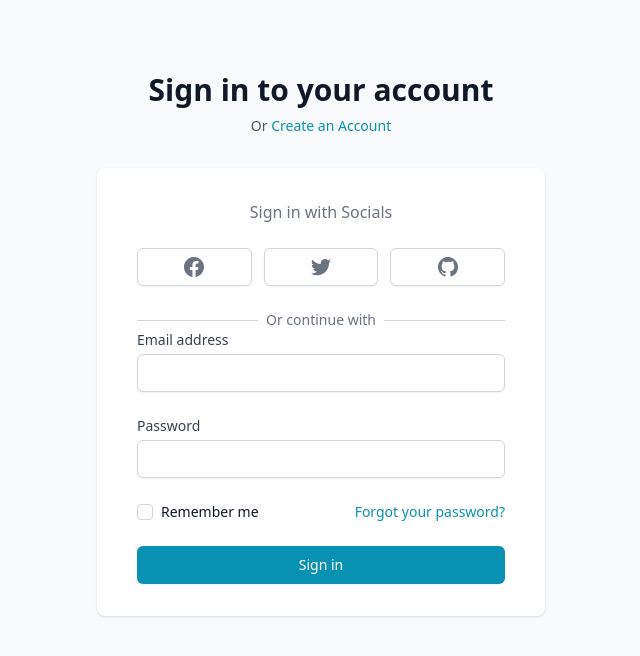
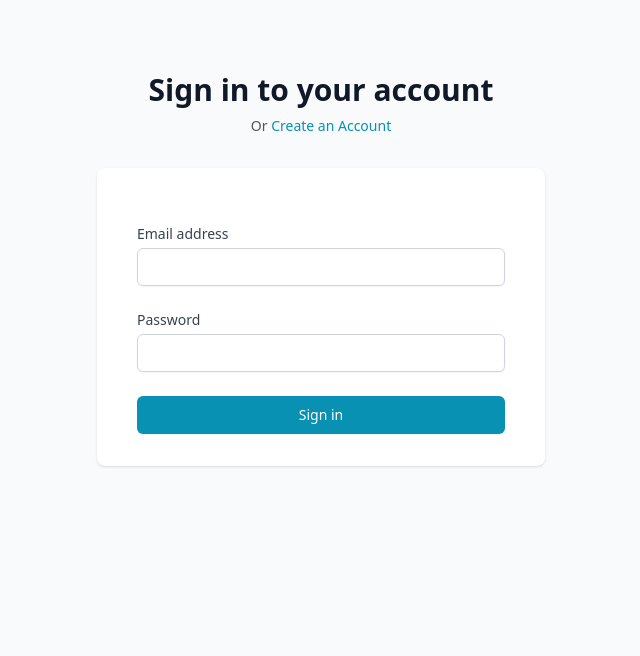
Before and after one commit to PhiBrandon/loan-demo-application, a Next.js app: page /signIn in a window 1280 px wide. Shown: the top 656 px of the page, without its empty margins (319-959 px from the left). Built offline with nearby package versions, Linux system fonts and the light colour scheme.

Commit message:
cleaned up UI

```diff
--- a/pages/currentloans.tsx
+++ b/pages/currentloans.tsx
@@ -20,8 +20,18 @@ import { PrismaClient } from "@prisma/client";
 
 const navigation = [
   { name: "Home", href: "/dashboard", icon: HomeIcon, current: false },
-  { name: "Loan Applications", href: "/loanform", icon: ClockIcon, current: false },
-  { name: "Current Loans", href: "/currentloans", icon: ScaleIcon, current: true },
+  {
+    name: "Loan Applications",
+    href: "/loanform",
+    icon: ClockIcon,
+    current: false,
+  },
+  {
+    name: "Current Loans",
+    href: "/currentloans",
+    icon: ScaleIcon,
+    current: true,
+  },
 ];
 const secondaryNavigation = [
   { name: "Settings", href: "#", icon: CogIcon },
@@ -34,72 +44,66 @@ function classNames(...classes: any[]) {
 }
 
 const loanData = [
-
   {
     AppliedAt: "3/14/22",
     InterestRate: 0.35,
     LoanProvider: "Mountain America",
     AmountDue: 9354.53,
-    Status: "pending"
-
-  }, {
+    Status: "pending",
+  },
+  {
     AppliedAt: "3/14/22",
     InterestRate: 0.35,
     LoanProvider: "Ocktank America",
     AmountDue: 9354.53,
-    Status: "pending"
-
-  }, {
+    Status: "pending",
+  },
+  {
     AppliedAt: "3/14/22",
     InterestRate: 0.35,
     LoanProvider: "Bank of America",
     AmountDue: 9354.53,
-    Status: "pending"
-
-  }, {
+    Status: "pending",
+  },
+  {
     AppliedAt: "3/14/22",
     InterestRate: 0.35,
     LoanProvider: "All American",
     AmountDue: 9354.53,
-    Status: "approved"
-
-  }]
-
+    Status: "approved",
+  },
+];
 
 export const getServerSideProps: GetServerSideProps = async (context) => {
-
-
-    const session = await getSession(context)
-    const client = new PrismaClient()
+  const session = await getSession(context);
+  const client = new PrismaClient();
 
   const user = await client.users.findMany({
     where: {
       email: session?.user?.email,
-      }
-    })
+    },
+  });
 
-    const userId = user[0].id
+  const userId = user[0].id;
   const loanApplications = await client.loanapplications.findMany({
     where: {
       userid: userId,
-      }
-    })
+    },
+  });
   const cleanedApplications = loanApplications.map((application) => ({
     ...application,
     creditscore: application.creditscore?.toNumber(),
     postalcode: application.postalcode?.toNumber(),
     appliedat: application.appliedat?.toNumber(),
     amountdue: application.amountdue?.toNumber(),
-
-    }))
-    client.$disconnect()
+  }));
+  client.$disconnect();
   return {
     props: {
-        data: cleanedApplications
-      }
-    }
-
-  }
+      data: cleanedApplications,
+    },
+  };
+};
 
 export default function CurrentLoans({
   data,
@@ -194,7 +198,6 @@ export default function CurrentLoans({
                         </a>
                       ))}
                     </div>
-
                   </nav>
                 </Dialog.Panel>
               </Transition.Child>
@@ -209,9 +212,7 @@ export default function CurrentLoans({
         <div className="hidden lg:flex lg:w-64 lg:flex-col lg:fixed lg:inset-y-0">
           {/* Sidebar component, swap this element with another sidebar if you like */}
           <div className="flex flex-col flex-grow bg-cyan-700 pt-5 pb-4 overflow-y-auto">
-            <div className="flex items-center flex-shrink-0 px-4">
-
-            </div>
+            <div className="flex items-center flex-shrink-0 px-4"></div>
             <nav
               className="mt-5 flex-1 flex flex-col divide-y divide-cyan-800 overflow-y-auto"
               aria-label="Sidebar"
@@ -237,7 +238,6 @@ export default function CurrentLoans({
                   </a>
                 ))}
               </div>
-
             </nav>
           </div>
         </div>
@@ -253,7 +253,6 @@ export default function CurrentLoans({
             </button>
             {/* Search bar */}
             <div className="flex-1 px-4 flex justify-end sm:px-6 lg:max-w-6xl lg:mx-auto lg:px-8">
-
               <div className="ml-4 flex items-center md:ml-6">
                 <button
                   type="button"
@@ -267,7 +266,6 @@ export default function CurrentLoans({
                 <Menu as="div" className="ml-3 relative">
                   <div>
                     <Menu.Button className="max-w-xs bg-white rounded-full flex items-center text-sm focus:outline-none focus:ring-2 focus:ring-offset-2 focus:ring-cyan-500 lg:p-2 lg:rounded-md lg:hover:bg-gray-50">
-
                       <span className="hidden ml-3 text-gray-700 text-sm font-medium lg:block">
                         <span className="sr-only">Open user menu for </span>
                         {isLoading == "loading"
@@ -336,18 +334,19 @@ export default function CurrentLoans({
             </div>
           </div>
           {isLoading != "loading" ? (
+            data ? (
               /* Loans Modules */
               <>
-              <div className="flex max-w justify-between p-5 mx-10">
+                <div className="grid grid-cols-2 justify-between p-5 text-center mx-auto">
                   {/* {props.loans.map((loan:any) => (
                   <div className="py-7 px-12 border-2 rounded-2xl ">
                     <p>Loan Status: {loan.status}</p>
                     <p>{loan.userid}</p>
                   </div>
                 ))} */}
-                {data.map((loan:any) => (
+                  {data.map((loan: any) => (
                     <>
-                  <div className="py-7 px-12 border-2 rounded-2xl ">
+                      <div className="py-7 px-12 border-2 rounded-2xl max-w-md mr-20 mt-10">
                         <p>Loan Status: {loan.status}</p>
                         <p>Loan Type: {loan.type}</p>
                         <p>Amount Due: ${loan.amountdue}</p>
@@ -355,10 +354,10 @@ export default function CurrentLoans({
                     </>
                   ))}
                 </div>
-              <div className="flex justify-center mx-10">
-                <button className="py-5 px-10 border-2 rounded-2xl ">Apply</button>
-              </div>
               </>
+            ) : (
+              <div> No Loans</div>
+            )
           ) : (
             <div className="text-center">Loading...</div>
           )}
@@ -367,7 +366,6 @@ export default function CurrentLoans({
     </>
   );
 }
-
 
 /* export async function getStaticProps() {
   const prisma = new PrismaClient()
--- a/pages/signIn.tsx
+++ b/pages/signIn.tsx
@@ -32,80 +32,17 @@ export default function Signin() {
 
         <div className="mt-8 sm:mx-auto sm:w-full sm:max-w-md">
           <div className="bg-white py-8 px-4 shadow sm:rounded-lg sm:px-10">
-            <h1 className="text-center text-gray-500">Sign in with Socials</h1>
+
             {/* Social Media Signin */}
-            <div className="mt-6 grid grid-cols-3 gap-3">
-                <div>
-                  <a
-                    href="#"
-                    className="w-full inline-flex justify-center py-2 px-4 border border-gray-300 rounded-md shadow-sm bg-white text-sm font-medium text-gray-500 hover:bg-gray-50"
-                  >
-                    <span className="sr-only">Sign in with Facebook</span>
-                    <svg
-                      className="w-5 h-5"
-                      aria-hidden="true"
-                      fill="currentColor"
-                      viewBox="0 0 20 20"
-                    >
-                      <path
-                        fillRule="evenodd"
-                        d="M20 10c0-5.523-4.477-10-10-10S0 4.477 0 10c0 4.991 3.657 9.128 8.438 9.878v-6.987h-2.54V10h2.54V7.797c0-2.506 1.492-3.89 3.777-3.89 1.094 0 2.238.195 2.238.195v2.46h-1.26c-1.243 0-1.63.771-1.63 1.562V10h2.773l-.443 2.89h-2.33v6.988C16.343 19.128 20 14.991 20 10z"
-                        clipRule="evenodd"
-                      />
-                    </svg>
-                  </a>
-                </div>
 
-                <div>
-                  <a
-                    href="#"
-                    className="w-full inline-flex justify-center py-2 px-4 border border-gray-300 rounded-md shadow-sm bg-white text-sm font-medium text-gray-500 hover:bg-gray-50"
-                  >
-                    <span className="sr-only">Sign in with Twitter</span>
-                    <svg
-                      className="w-5 h-5"
-                      aria-hidden="true"
-                      fill="currentColor"
-                      viewBox="0 0 20 20"
-                    >
-                      <path d="M6.29 18.251c7.547 0 11.675-6.253 11.675-11.675 0-.178 0-.355-.012-.53A8.348 8.348 0 0020 3.92a8.19 8.19 0 01-2.357.646 4.118 4.118 0 001.804-2.27 8.224 8.224 0 01-2.605.996 4.107 4.107 0 00-6.993 3.743 11.65 11.65 0 01-8.457-4.287 4.106 4.106 0 001.27 5.477A4.073 4.073 0 01.8 7.713v.052a4.105 4.105 0 003.292 4.022 4.095 4.095 0 01-1.853.07 4.108 4.108 0 003.834 2.85A8.233 8.233 0 010 16.407a11.616 11.616 0 006.29 1.84" />
-                    </svg>
-                  </a>
-                </div>
-
-                <div>
-                  <a
-                    href="#"
-                    className="w-full inline-flex justify-center py-2 px-4 border border-gray-300 rounded-md shadow-sm bg-white text-sm font-medium text-gray-500 hover:bg-gray-50"
-                  >
-                    <span className="sr-only">Sign in with GitHub</span>
-                    <svg
-                      className="w-5 h-5"
-                      aria-hidden="true"
-                      fill="currentColor"
-                      viewBox="0 0 20 20"
-                    >
-                      <path
-                        fillRule="evenodd"
-                        d="M10 0C4.477 0 0 4.484 0 10.017c0 4.425 2.865 8.18 6.839 9.504.5.092.682-.217.682-.483 0-.237-.008-.868-.013-1.703-2.782.605-3.369-1.343-3.369-1.343-.454-1.158-1.11-1.466-1.11-1.466-.908-.62.069-.608.069-.608 1.003.07 1.531 1.032 1.531 1.032.892 1.53 2.341 1.088 2.91.832.092-.647.35-1.088.636-1.338-2.22-.253-4.555-1.113-4.555-4.951 0-1.093.39-1.988 1.029-2.688-.103-.253-.446-1.272.098-2.65 0 0 .84-.27 2.75 1.026A9.564 9.564 0 0110 4.844c.85.004 1.705.115 2.504.337 1.909-1.296 2.747-1.027 2.747-1.027.546 1.379.203 2.398.1 2.651.64.7 1.028 1.595 1.028 2.688 0 3.848-2.339 4.695-4.566 4.942.359.31.678.921.678 1.856 0 1.338-.012 2.419-.012 2.747 0 .268.18.58.688.482A10.019 10.019 0 0020 10.017C20 4.484 15.522 0 10 0z"
-                        clipRule="evenodd"
-                      />
-                    </svg>
-                  </a>
-                </div>
-              </div>
               {/* Social signin Form END */}
             {/* Or continue With Section */}
             <div className="mt-6">
               <div className="relative">
                 <div className="absolute inset-0 flex items-center">
-                  <div className="w-full border-t border-gray-300" />
+
                 </div>
-                <div className="relative flex justify-center text-sm">
-                  <span className="px-2 bg-white text-gray-500">
-                    Or continue with
-                  </span>
-                </div>
+
               </div>
 
 
@@ -149,32 +86,6 @@ export default function Signin() {
                 </div>
               </div>
 
-              <div className="flex items-center justify-between">
-                <div className="flex items-center">
-                  <input
-                    id="remember-me"
-                    name="remember-me"
-                    type="checkbox"
-                    className="h-4 w-4 text-indigo-600 focus:ring-indigo-500 border-gray-300 rounded"
-                  />
-                  <label
-                    htmlFor="remember-me"
-                    className="ml-2 block text-sm text-gray-900"
-                  >
-                    Remember me
-                  </label>
-                </div>
-
-                <div className="text-sm">
-                  <a
-                    href="#"
-                    className="font-medium text-cyan-600 hover:text-cyan-500"
-                  >
-                    Forgot your password?
-                  </a>
-                </div>
-              </div>
-
               <div>
                 <button
                   type="submit"
```
Lines whose indentation alone changed are shown as unchanged.
